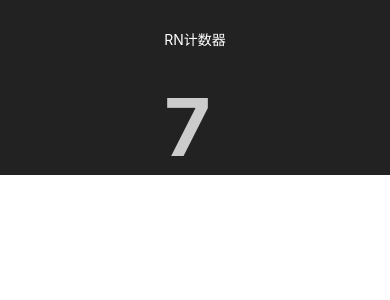
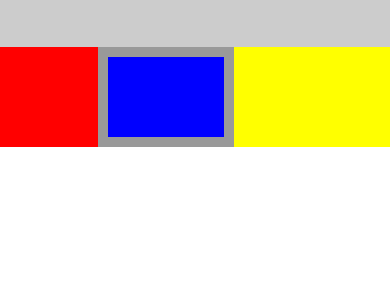
Before and after one commit to hixb/ReactNativeDemo, a React Native app: screen / in a window 390 px wide. Shown: the top 300 px of the page. Built offline with nearby package versions, Linux system fonts and the light colour scheme.

Commit message:
style: flex layout

```diff
--- a/App.tsx
+++ b/App.tsx
@@ -1,26 +1,20 @@
 import React from 'react';
 import {SafeAreaView, StatusBar, StyleSheet, View} from 'react-native';
-import TimerView from './src/components/TimerView';
+import ViewDemo from './src/components/ViewDemo';
 
 function App(): JSX.Element {
   return (
     <SafeAreaView>
       <StatusBar barStyle={'dark-content'} backgroundColor={'#fff'} />
       <View style={styles.container}>
-        <TimerView />
+        <ViewDemo />
       </View>
     </SafeAreaView>
   );
 }
 
 const styles = StyleSheet.create({
-  container: {
-    width: '100%',
-    height: '100%',
-    flexDirection: 'column',
-    alignItems: 'center',
-    backgroundColor: '#222',
-  },
+  container: {},
 });
 
 export default App;
--- /dev/null
+++ b/src/components/ViewDemo.js
@@ -0,0 +1,45 @@
+import React from 'react';
+import {View, StyleSheet} from 'react-native';
+
+export default () => {
+  return (
+    <View style={styles.root}>
+      <View style={styles.row1}>
+        <View style={[styles.subView1, styles.subviewArea]} />
+        <View style={[styles.subView2, styles.subviewArea]} />
+        <View style={[styles.subView3, styles.subviewArea]} />
+      </View>
+    </View>
+  );
+};
+
+const styles = StyleSheet.create({
+  root: {
+    flexDirection: 'column',
+    backgroundColor: '#ccc',
+    height: '100%',
+    width: '100%',
+  },
+  row1: {
+    flexDirection: 'row',
+    width: '100%',
+    marginTop: '12%',
+  },
+  subviewArea: {
+    height: 100,
+  },
+  subView1: {
+    width: '25%',
+    backgroundColor: 'red',
+  },
+  subView2: {
+    width: '35%',
+    backgroundColor: 'blue',
+    borderWidth: 10,
+    borderColor: '#999',
+  },
+  subView3: {
+    width: '40%',
+    backgroundColor: 'yellow',
+  },
+});
```
